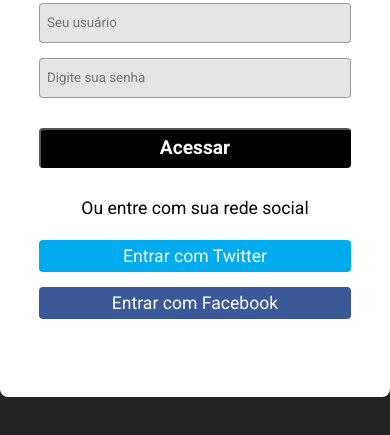
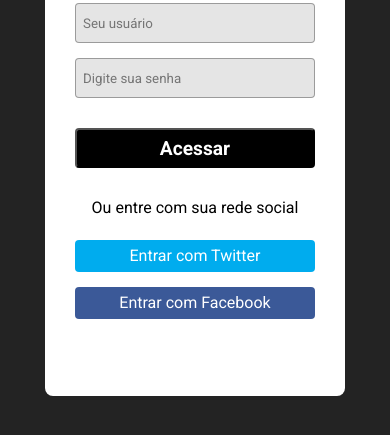
Before and after one commit to Leandrohenriq/pagina-login, a plain HTML site: page index.html in a window 390 px wide. Shown: the part 289-724 px from the top of the page. Drawn offline with Linux system fonts and the light colour scheme.

Commit message:
ajustes css

```diff
--- a/index.html
+++ b/index.html
@@ -35,7 +35,7 @@
             <!--Fim botao acessar-->
             <!--Inicio botoes entrar com redes sociais-->
             <div class="entre-redes-sociais">
-                <p>Ou entre com sua rede social</p>
+                <p class="outra-rede">Ou entre com sua rede social</p>
                 <a href="#">
                     <button class="botao-entrar twitter">
                         Entrar com Twitter
--- a/style.css
+++ b/style.css
@@ -117,3 +117,18 @@
 .facebook{
     background-color: #3b5998;
 }
+
+
+@media(max-width:550px){
+    #area-login{
+        width: 300px;
+    }
+
+    #area-login .entre-redes-sociais .botao-entrar{
+        font-size: 1em;
+    }
+
+    #area-login .entre-redes-sociais p{
+            font-size: 1em;
+    }
+}
```
